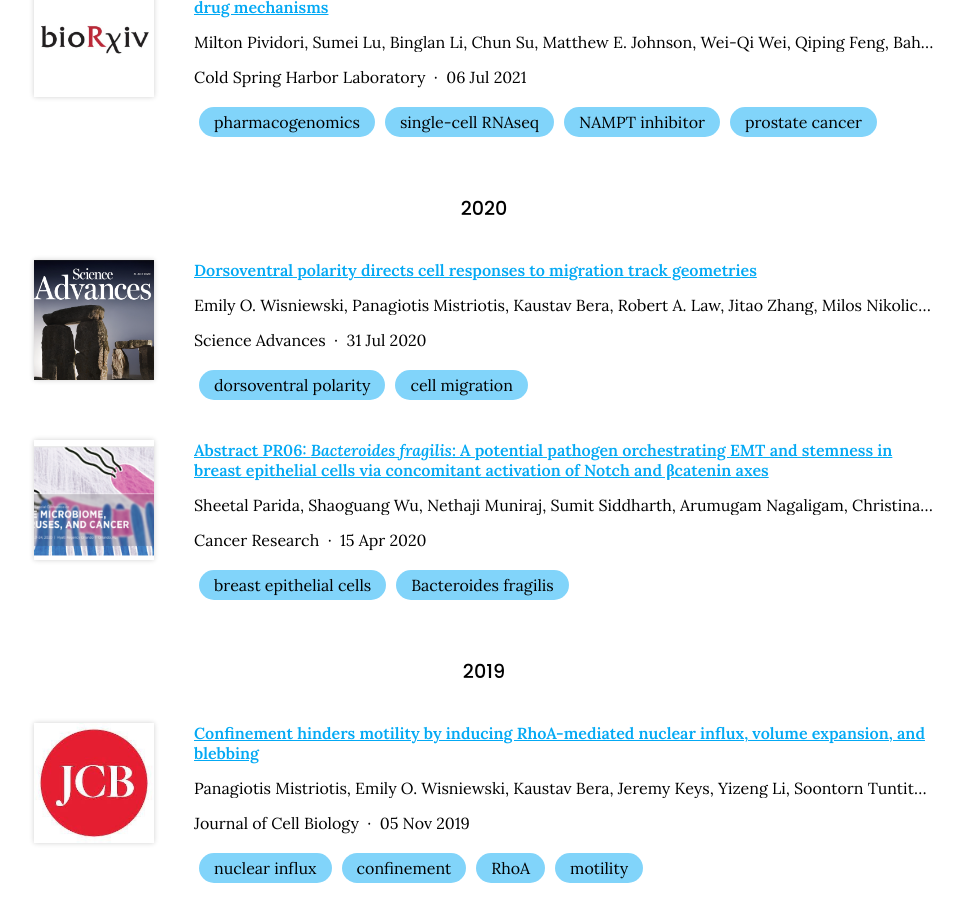
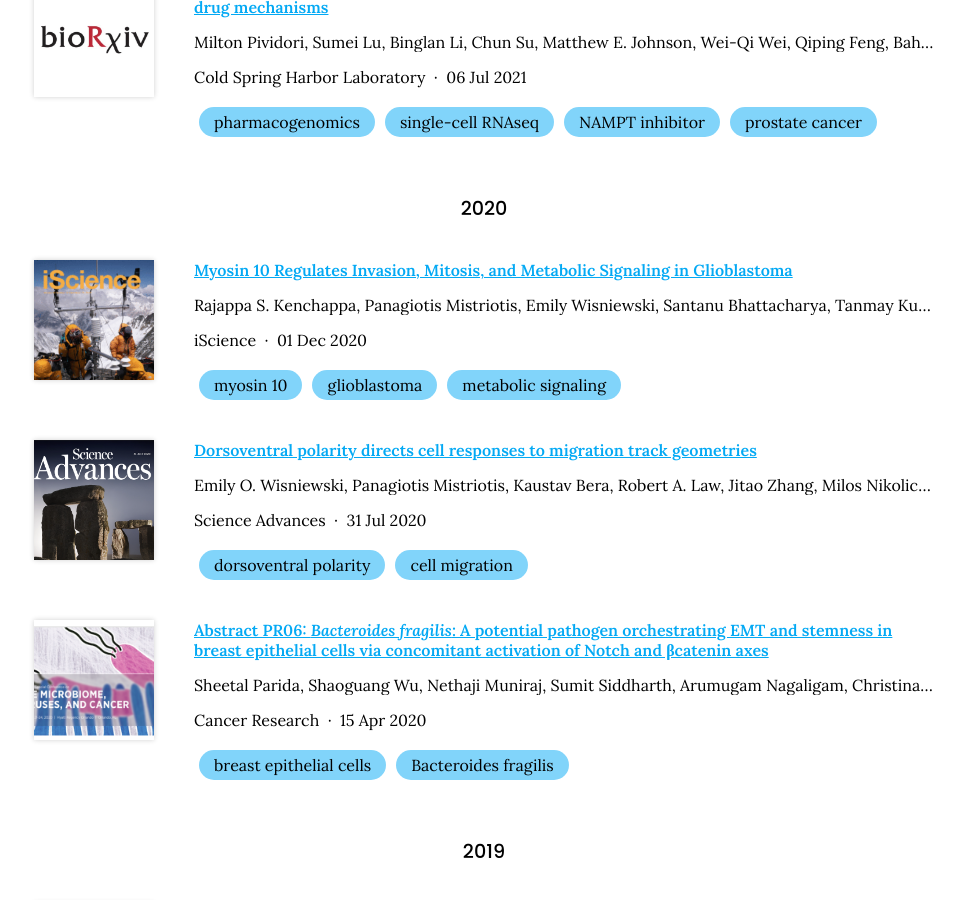
Before and after one commit to mistriotis-lab/mistriotis-lab.github.io, a Jekyll site: the page built from publications/index.md, in a window 1280 px wide and 900 px high, scrolled down 817 px. Shown: the whole window, without its empty margins (156-1119 px from the left). Built offline with Jekyll 4.4.1, drawn with Linux system fonts in a browser that asks for light colours; nearby versions of some CDN libraries.

Commit message:
Generate citations

```diff
--- a/_data/citations.yaml
+++ b/_data/citations.yaml
@@ -81,6 +81,38 @@
   - TRPM7
   - intravasation
   image: images/papers/science-advances-july-2021.png
+- id: doi:10.1016/j.isci.2020.101802
+  title: Myosin 10 Regulates Invasion, Mitosis, and Metabolic Signaling in Glioblastoma
+  authors:
+  - Rajappa S. Kenchappa
+  - Panagiotis Mistriotis
+  - Emily Wisniewski
+  - Santanu Bhattacharya
+  - Tanmay Kulkarni
+  - Rita West
+  - Amanda Luu
+  - Meghan Conlon
+  - Ernest Heimsath
+  - James F. Crish
+  - Hannah S. Picariello
+  - Athanassios Dovas
+  - Natanael Zarco
+  - Montserrat Lara-Velazquez
+  - "Alfredo Qui\xF1ones-Hinojosa"
+  - John A. Hammer
+  - Debrabrata Mukhopadhyay
+  - Richard E. Cheney
+  - Konstantinos Konstantopoulos
+  - Peter Canoll
+  - Steven S. Rosenfeld
+  publisher: iScience
+  date: '2020-12-01'
+  link: https://doi.org/gqn75p
+  image: images/papers/iscience-december-2020.png
+  tags:
+  - myosin 10
+  - glioblastoma
+  - metabolic signaling
 - id: doi:10.1126/sciadv.aba6505
   title: Dorsoventral polarity directs cell responses to migration track geometries
   authors:
```
